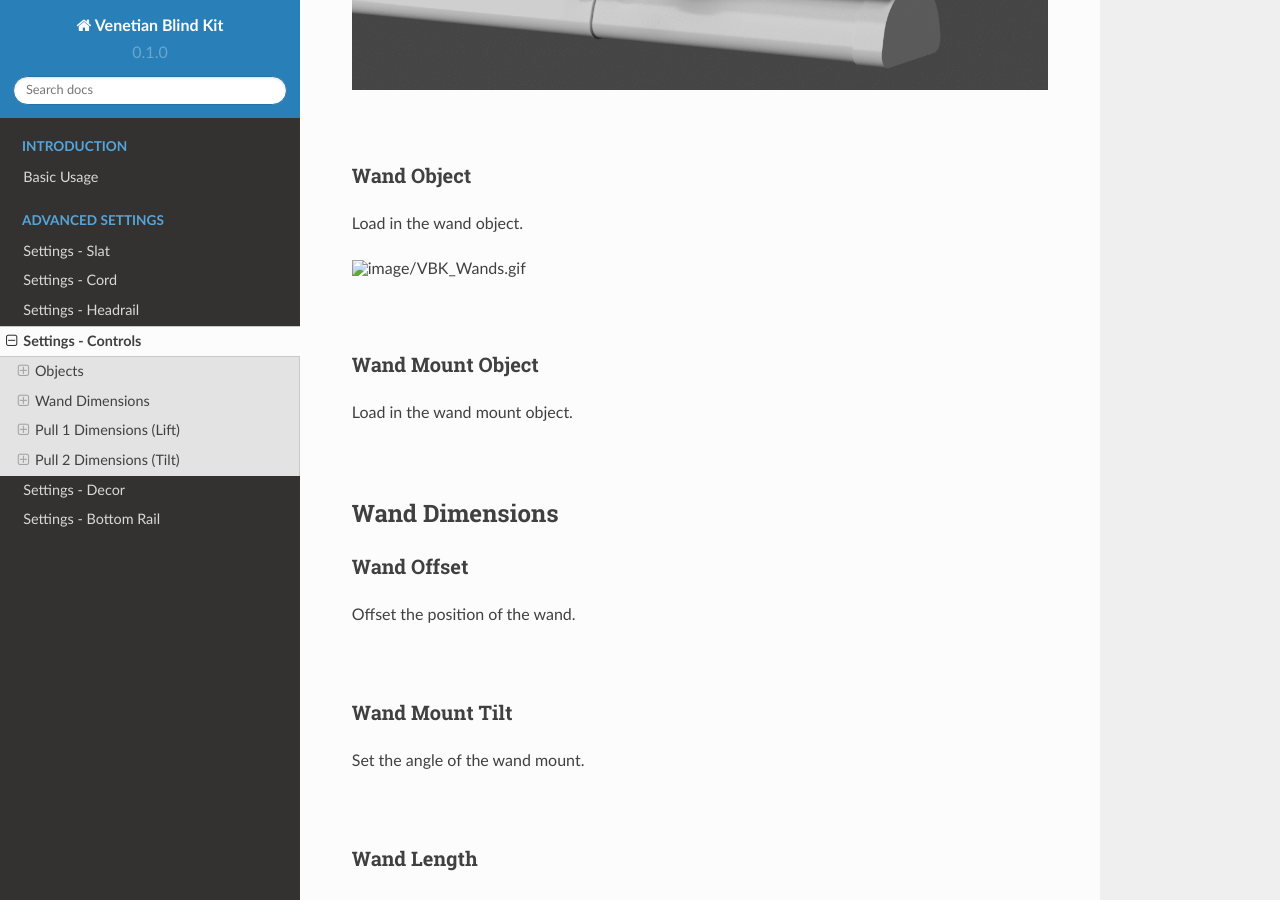
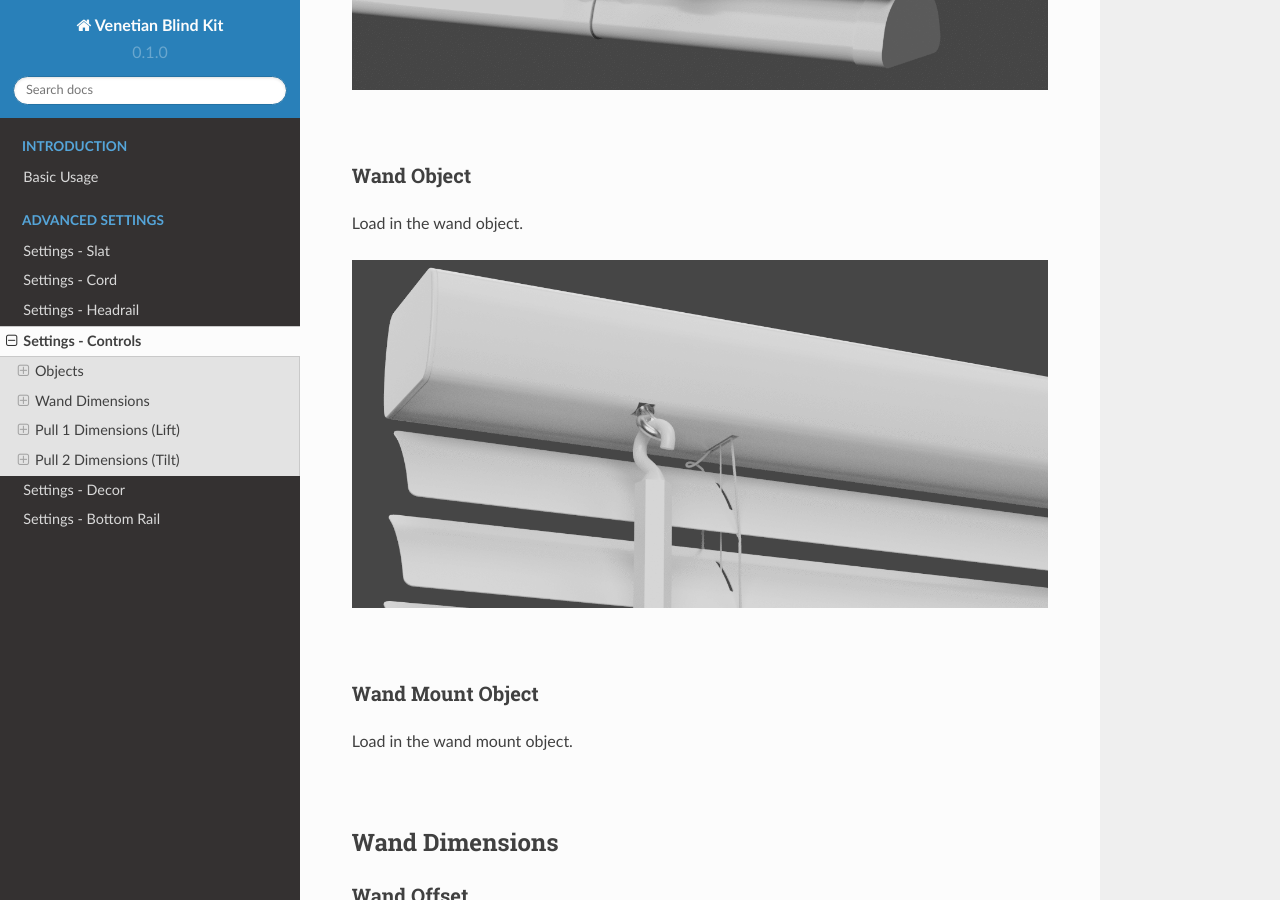
Before and after one commit to imperfectlink/VenetianBlindKit, a Sphinx documentation site: the page built from docs/source/controls.rst, in a window 1280 px wide and 900 px high, scrolled down 620 px. Built offline with Sphinx 7.4.7 and the Read the Docs theme 2.0.0, drawn with Linux system fonts in a browser that asks for light colours.

Commit message:
Update controls.rst

```diff
--- a/docs/source/controls.rst
+++ b/docs/source/controls.rst
@@ -20,7 +20,7 @@ Wand Object
 
 Load in the wand object.
 
-.. image:: image/VBK_Wands.gif
+.. image:: img/VBK_Wands.gif
 
 |
 
```
